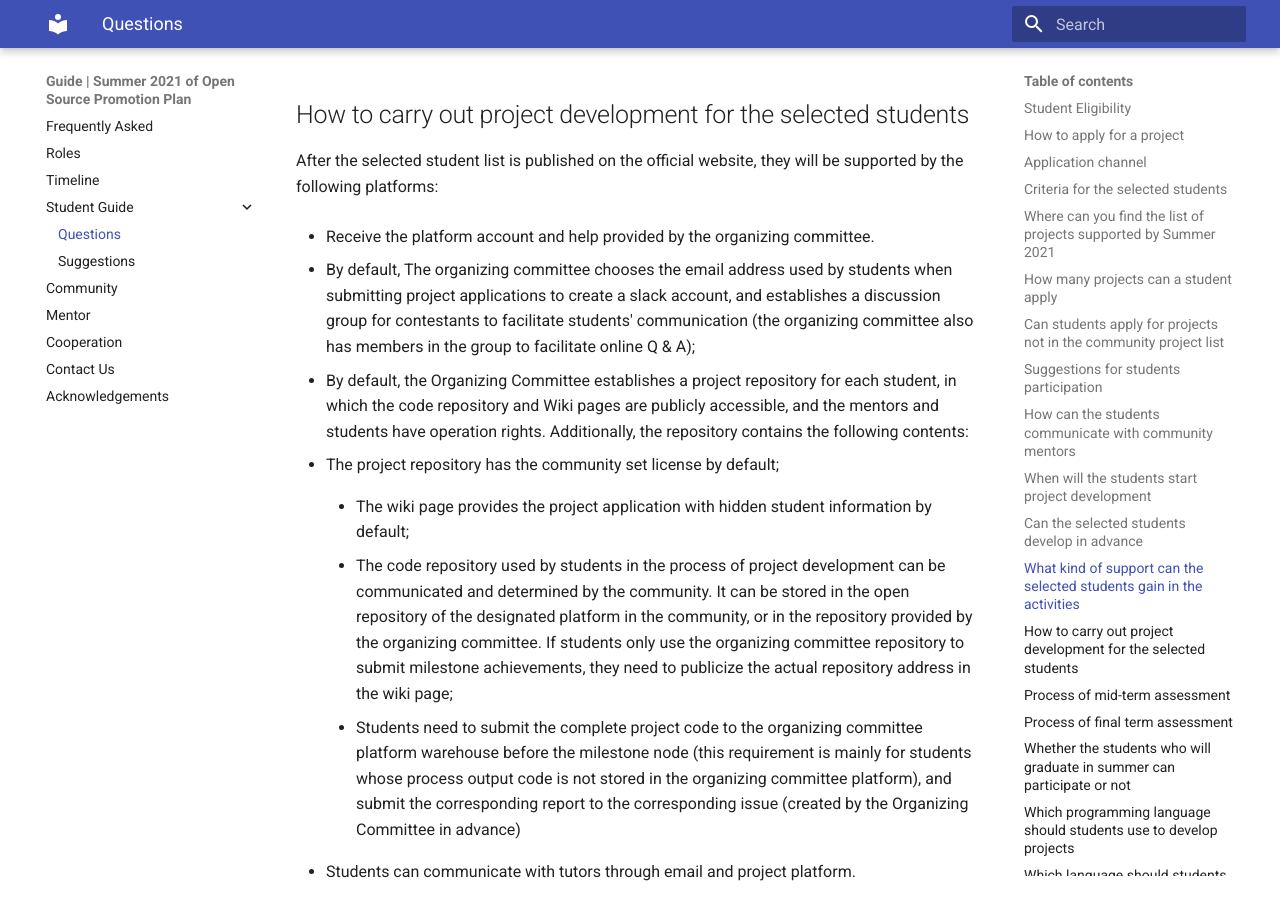
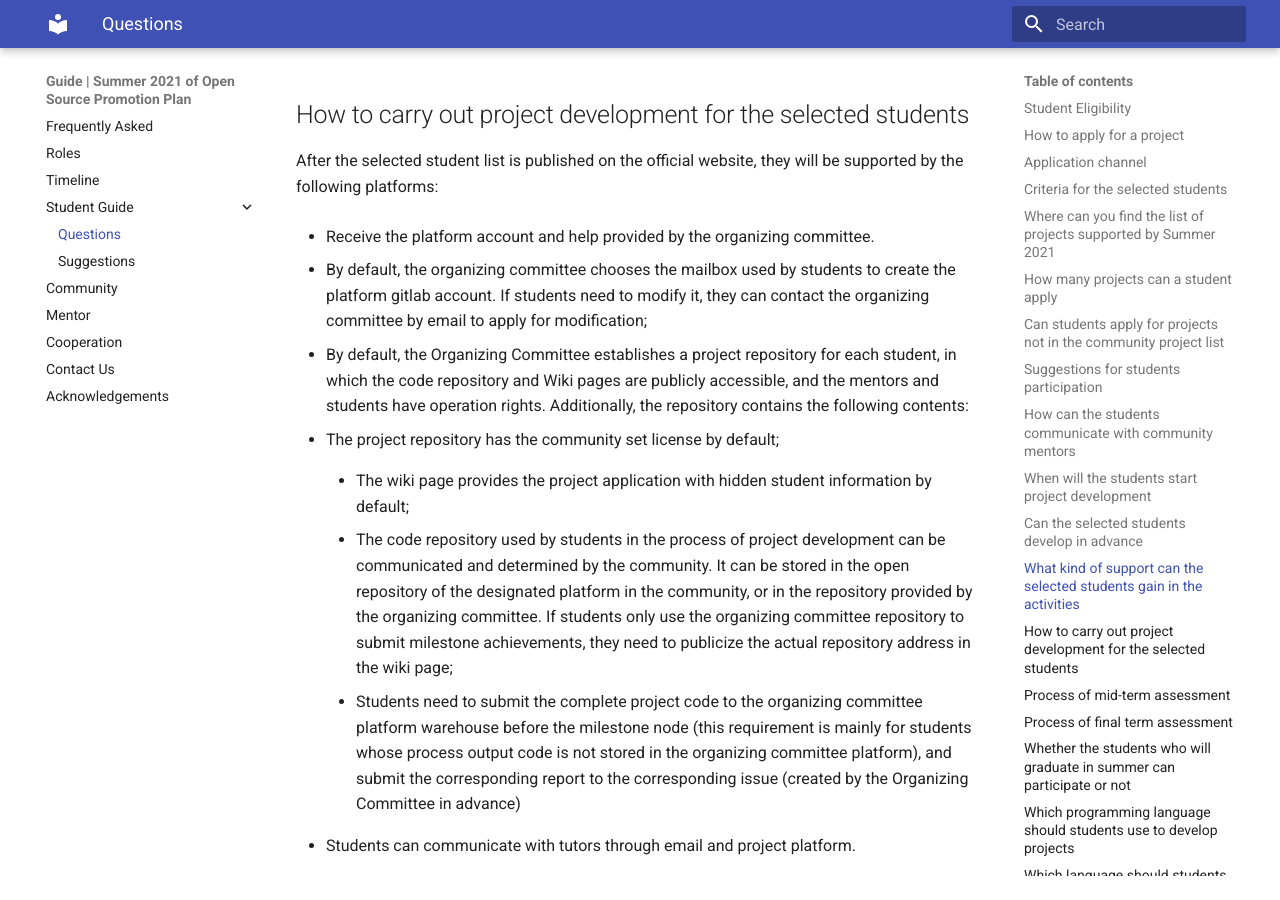
Before and after one commit to summer-ospp/help-en, an MkDocs documentation site: the page built from docs/student.md, in a window 1280 px wide and 900 px high, scrolled down 3295 px. Built offline with MkDocs 1.6.1 and Material for MkDocs 9.7.7, drawn with Linux system fonts in a browser that asks for light colours.

Commit message:
Update student.md

```diff
--- a/docs/student.md
+++ b/docs/student.md
@@ -92,7 +92,7 @@ After the selected student list is published on the official website, they will
 
 - Receive the platform account and help provided by the organizing committee.
 
-  - By default, The organizing committee chooses the email address used by students when submitting project applications to create a slack account, and establishes a discussion group for contestants to facilitate students' communication (the organizing committee also has members in the group to facilitate online Q & A);
+  - By default, the organizing committee chooses the mailbox used by students to create the platform gitlab account. If students need to modify it, they can contact the organizing committee by email to apply for modification;
 
   - By default, the Organizing Committee establishes a project repository for each student, in which the code repository and Wiki pages are publicly accessible, and the mentors and students have operation rights. Additionally, the repository contains the following contents:
 
```
